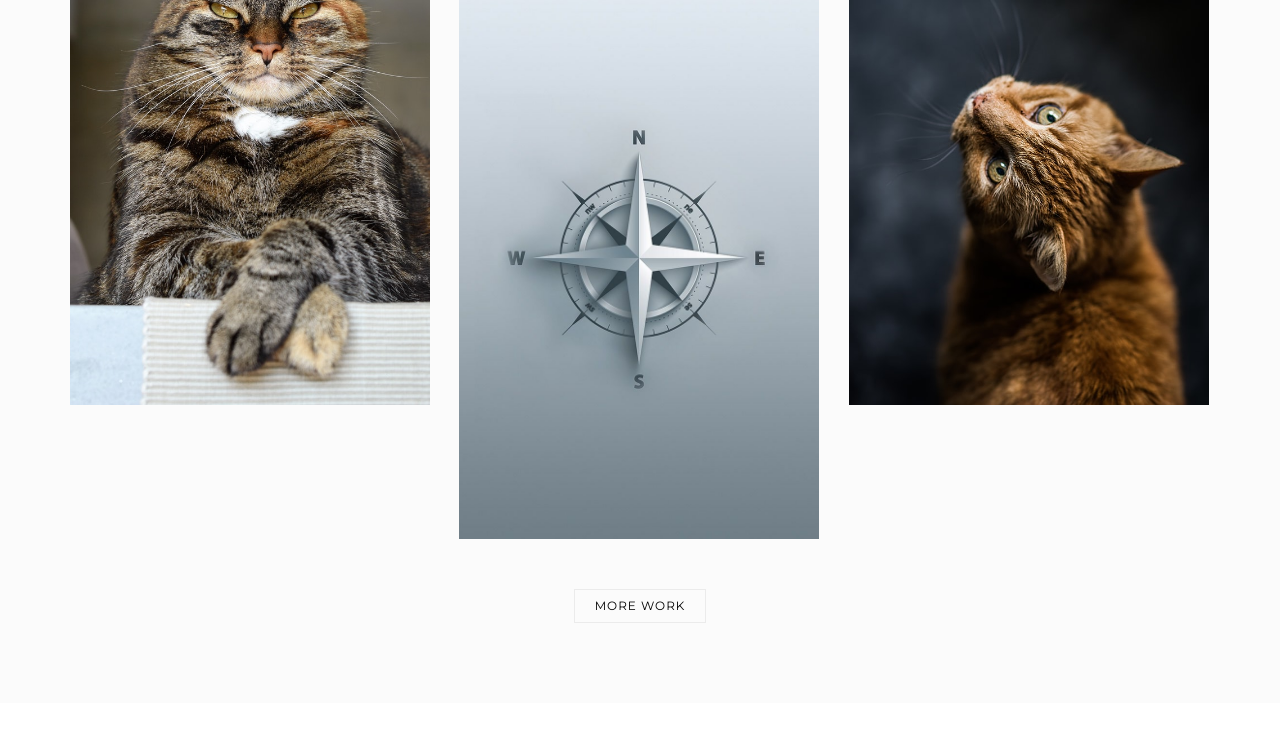
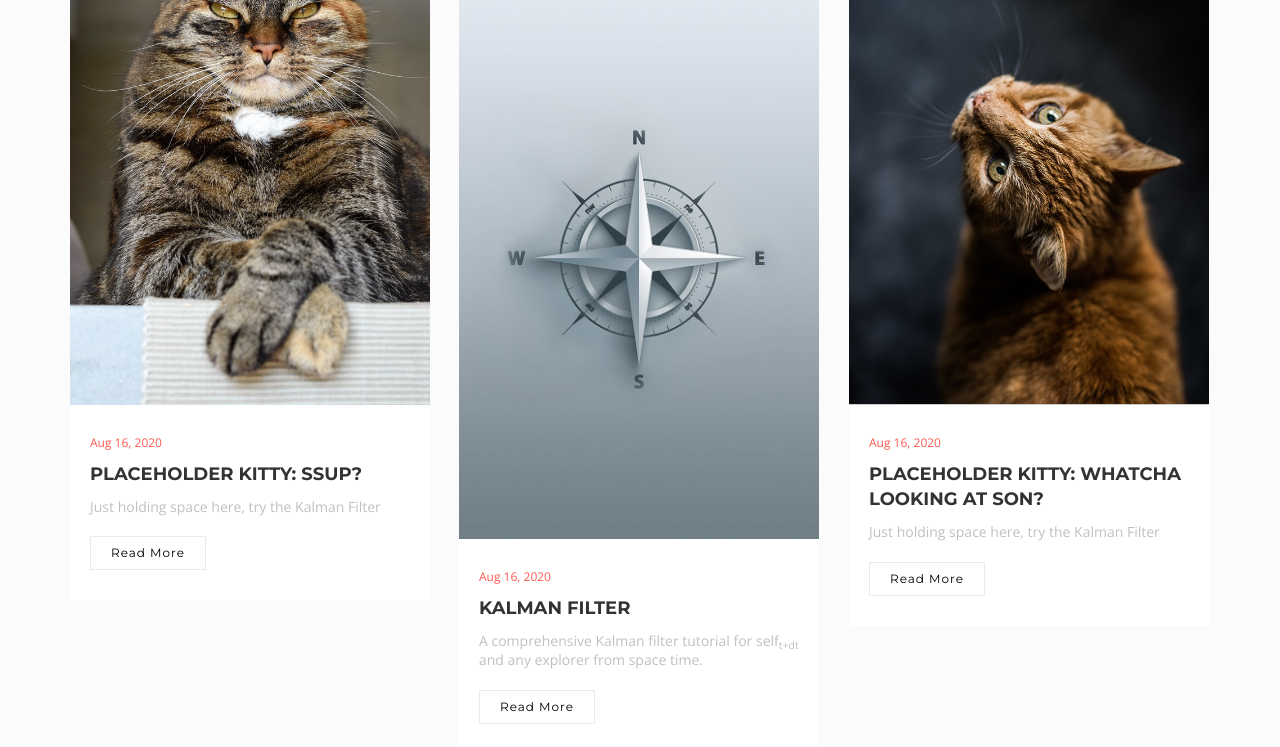
Before and after one commit to MRo47/portfolio, a plain HTML site: page work.html in a window 1280 px wide. Shown: the part 650-1397 px from the top of the page. Drawn offline with nearby package versions, Linux system fonts and the light colour scheme.

Commit message:
added tile description

```diff
--- a/work.html
+++ b/work.html
@@ -89,88 +89,62 @@
 									<div class="grid-item__inner">
 										<div class="grid-item__content-wrapper">
 
-											<!-- work -->
-											<div class="work"><a href="#">
-
-													<!-- hoverbox ef-slide-bottom -->
-													<div class="hoverbox ef-slide-bottom light">
-
-														<!-- hb_front -->
-														<div class="hb_front"><img src="assets/img/placeholders/cat1.jpg" alt="" />
-														</div><!-- End / hb_front -->
-
-
-														<!-- hb_back -->
-														<div class="hb_back">
-															<h2 class="work__title">Ssup?</h2><span class="work__text">Just holding space here, try the
-																Kalman Filter</span>
-														</div><!-- End / hb_back -->
-
-													</div><!-- End / hoverbox ef-slide-bottom -->
+											<!-- post -->
+											<div class="post">
+												<div class="post__media"><a href="#"><img src="assets/img/placeholders/cat1.jpg"
+															alt="" /></a></div>
+												<div class="post__body">
+													<div class="post__meta"><span class="date"><a>Aug 16, 2020</a></span></div>
+													<h2 class="post__title"><a href="#">Placeholder Kitty: Ssup?</a></h2>
+													<p class="post__text">Just holding space here, try the Kalman Filter</p>
+													<a class="md-btn md-btn--outline-primary" href="#">read more
 													</a>
 												</div>
-											<!-- End / work -->
+											</div><!-- End / post -->
 
 										</div>
 									</div>
 								</div>
 
+
 								<div class="grid-item">
 									<div class="grid-item__inner">
 										<div class="grid-item__content-wrapper">
 
-											<!-- work -->
-											<div class="work"><a href="work-kalman-filter.html">
-
-													<!-- hoverbox ef-slide-bottom -->
-													<div class="hoverbox ef-slide-bottom light">
-
-														<!-- hb_front -->
-														<div class="hb_front"><img src="assets/img/nav_imgs/compass.jpg" alt="" />
-														</div><!-- End / hb_front -->
-
-
-														<!-- hb_back -->
-														<div class="hb_back">
-															<h2 class="work__title">Kalman Filter</h2>
-															<span class="work__text">A comprehensive Kalman filter tutorial for
-																self<sub>t+dt</sub> and any explorer from space time.</span>
-														</div><!-- End / hb_back -->
-
-													</div><!-- End / hoverbox ef-slide-bottom -->
+											<!-- post -->
+											<div class="post">
+												<div class="post__media"><a href="work-kalman-filter.html"><img src="assets/img/nav_imgs/compass.jpg"
+															alt="" /></a></div>
+												<div class="post__body">
+													<div class="post__meta"><span class="date"><a>Aug 16, 2020</a></span></div>
+													<h2 class="post__title"><a href="work-kalman-filter.html">Kalman Filter</a></h2>
+													<p class="post__text">A comprehensive Kalman filter tutorial for
+													self<sub>t+dt</sub> and any explorer from space time.</p>
+													<a class="md-btn md-btn--outline-primary" href="work-kalman-filter.html">read more
 													</a>
 												</div>
-											<!-- End / work -->
+											</div><!-- End / post -->
 
 										</div>
 									</div>
 								</div>
 
+
 								<div class="grid-item">
 									<div class="grid-item__inner">
 										<div class="grid-item__content-wrapper">
 
-											<!-- work -->
-											<div class="work"><a href="#">
-
-													<!-- hoverbox ef-slide-bottom -->
-													<div class="hoverbox ef-slide-bottom light">
-
-														<!-- hb_front -->
-														<div class="hb_front"><img src="assets/img/placeholders/cat2.jpg" alt="" />
-														</div><!-- End / hb_front -->
-
-
-														<!-- hb_back -->
-														<div class="hb_back">
-															<h2 class="work__title">Whatcha looking at son?</h2><span class="work__text">Just holding
-																space here, try the Kalman Filter</span>
-														</div><!-- End / hb_back -->
-
-													</div><!-- End / hoverbox ef-slide-bottom -->
+											<!-- post -->
+											<div class="post">
+												<div class="post__media"><a href="#"><img src="assets/img/placeholders/cat2.jpg" alt="" /></a></div>
+												<div class="post__body">
+													<div class="post__meta"><span class="date"><a>Aug 16, 2020</a></span></div>
+													<h2 class="post__title"><a href="#">Placeholder Kitty: Whatcha looking at son?</a></h2>
+													<p class="post__text">Just holding space here, try the Kalman Filter</p>
+													<a class="md-btn md-btn--outline-primary" href="#">read more
 													</a>
 												</div>
-											<!-- End / work -->
+											</div><!-- End / post -->
 
 										</div>
 									</div>
```
Also changed, not shown: blog.html (+25 -1 lines), index.html (+38 -63 lines). Lines whose indentation alone changed are shown as unchanged.
